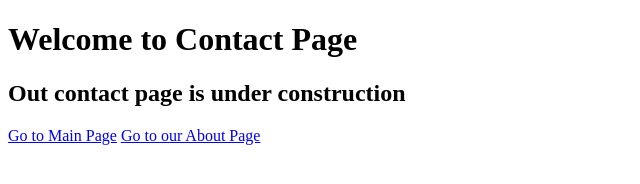
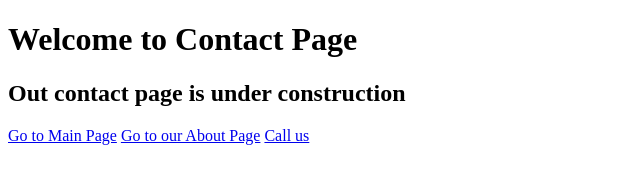
Before and after one commit to f-fahadshaikh/my-practice-site-2, a plain HTML site: page contact.html in a window 1280 px wide. Shown: the full height of the page, 0-640 px from the left. Drawn offline with Linux system fonts and the light colour scheme.

Commit message:
Update contact.html

```diff
--- a/contact.html
+++ b/contact.html
@@ -11,5 +11,6 @@
 <h2> Out contact page is under construction </h2>
  <a href="index.html">Go to Main Page</a>
 <a href="index.html">Go to our About Page</a>
+  <a href="tel:+920000000000">Call us</a>
 </body>
 </html>
```
